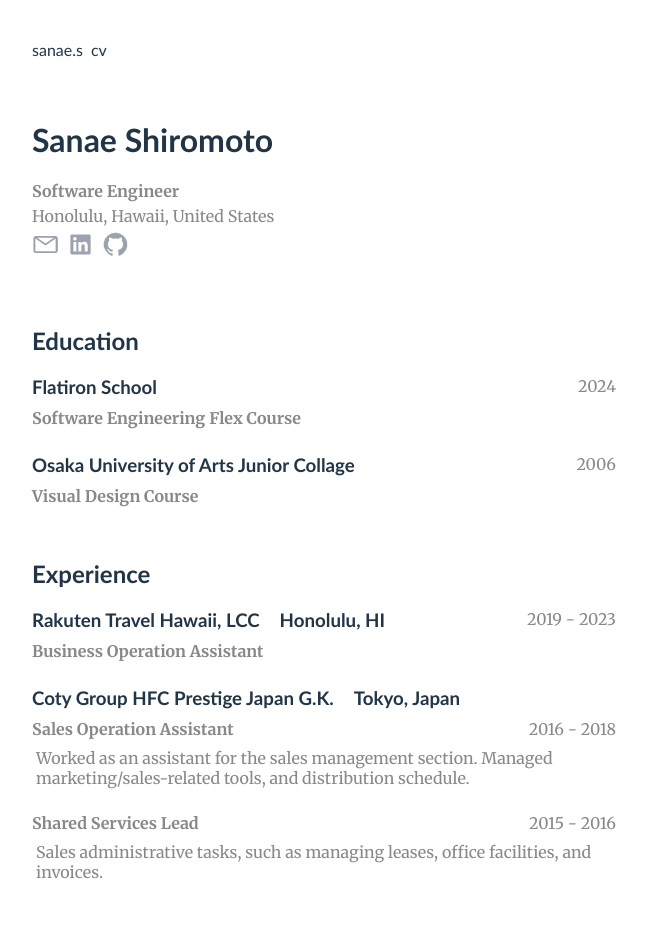
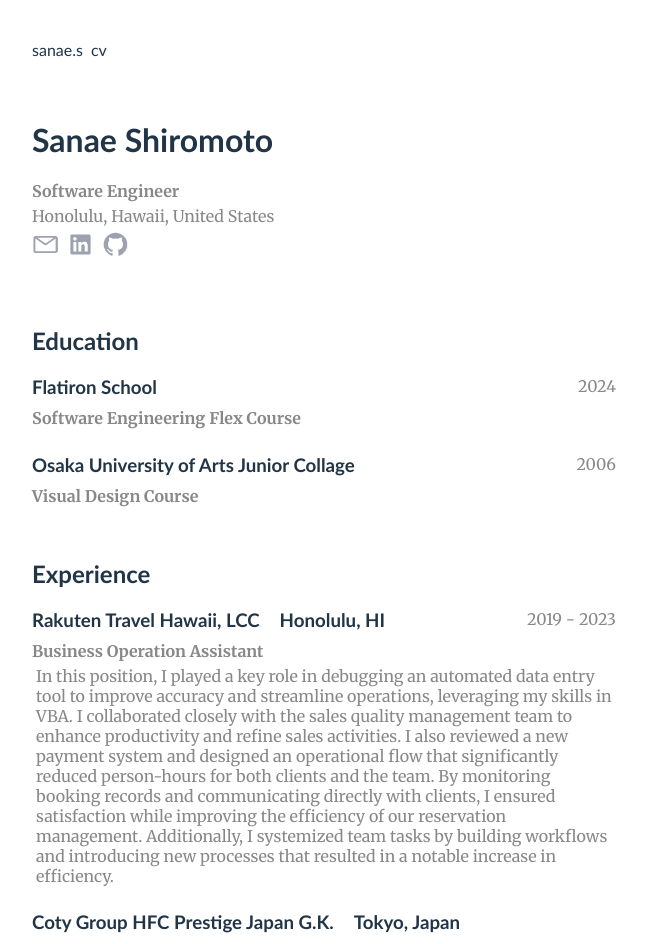
Before and after one commit to Pokasana/intro-page, a React (Vite) app: page /cv in a window 1280 px wide. Shown: the top 944 px of the page, without its empty margins (316-963 px from the left). Before the commit the page ends 906 px from the top, so only its background shows below. Built offline with nearby package versions, Linux system fonts and the light colour scheme.

Commit message:
add description to Rakuten Travel in Experience

```diff
--- a/src/features/cv/Experience.jsx
+++ b/src/features/cv/Experience.jsx
@@ -12,7 +12,7 @@ function Experience() {
         </div>
         <h4>Business Operation Assistant</h4>
         <aside className="m-1">
-
+          In this position, I played a key role in debugging an automated data entry tool to improve accuracy and streamline operations, leveraging my skills in VBA. I collaborated closely with the sales quality management team to enhance productivity and refine sales activities. I also reviewed a new payment system and designed an operational flow that significantly reduced person-hours for both clients and the team. By monitoring booking records and communicating directly with clients, I ensured satisfaction while improving the efficiency of our reservation management. Additionally, I systemized team tasks by building workflows and introducing new processes that resulted in a notable increase in efficiency.
         </aside>
       </section>
 
@@ -22,13 +22,17 @@ function Experience() {
           <h4>Sales Operation Assistant</h4>
           <p>2016 - 2018</p>
         </div>
-        <aside className="m-1">Worked as an assistant for the sales management section. Managed marketing/sales-related tools, and distribution schedule.</aside>
+        <aside className="m-1">
+          In this role, I was responsible for monitoring and managing marketing and educational tools to ensure the smooth operation of sales processes. I planned and coordinated distribution schedules for tools that supported over 100 sales representatives and multiple ongoing projects. Additionally, I managed customer master data using SAP, demonstrating my proficiency with the system. I also analyzed and formatted sales result data, communicating insights to the sales department to help achieve KPIs. My role required close collaboration with IT, finance, and sales teams to organize the requirements for outsourcing a new system, improving overall efficiency and functionality.
+        </aside>
 
         <div className="flex mt-5 justify-between w-full">
           <h4>Shared Services Lead</h4>
           <p>2015 - 2016</p>
         </div>
-        <aside className="m-1">Sales administrative tasks, such as managing leases, office facilities, and invoices.</aside>
+        <aside className="m-1">
+          As a team leader, I excelled in troubleshooting and resolving issues during a critical business transition, ensuring smooth operations throughout the process. I focused on enhancing team communication, which ultimately led to improved collaboration and project success. By directing the team's efforts, I was able to streamline operations and ensure that key project milestones were met on time, driving overall success for the company.
+        </aside>
       </section>
     </div>
   )
```
